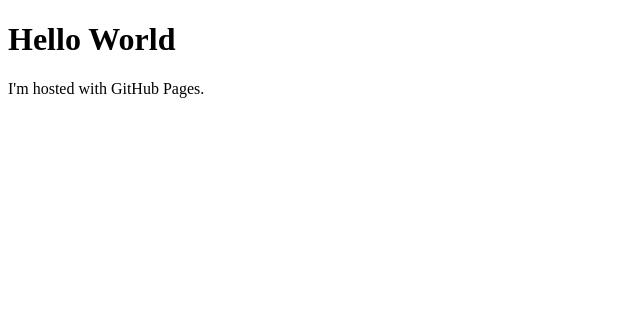
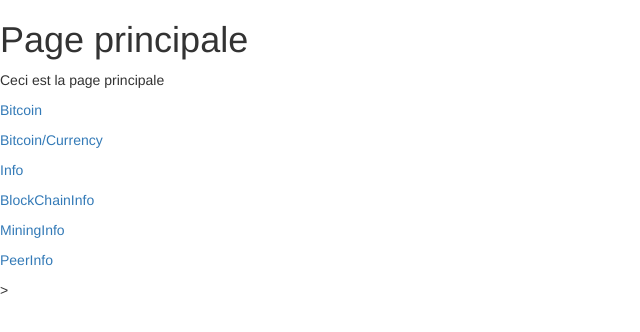
Before and after one commit to laurebudanderusse/othmanwtrls.github.io, a plain HTML site: page index.html in a window 1280 px wide. Shown: the whole page, without its empty margins (0-640 px from the left). Drawn offline with nearby package versions, Linux system fonts and the light colour scheme.

Commit message:
Update index.html

```diff
--- a/index.html
+++ b/index.html
@@ -1,7 +1,29 @@
-<!DOCTYPE html>
 <html>
-<body>
-<h1>Hello World</h1>
-<p>I'm hosted with GitHub Pages.</p>
-</body>
-</html>
+
+  <head>
+	<script type="text/javascript" src="./js/jquery.js"></script>
+
+	<link rel="stylesheet" media="all" type="text/css" href="./styles/design.css"/>
+    <!-- Latest compiled and minified CSS -->
+	<link rel="stylesheet" href="https://maxcdn.bootstrapcdn.com/bootstrap/3.3.7/css/bootstrap.min.css" integrity="sha384-BVYiiSIFeK1dGmJRAkycuHAHRg32OmUcww7on3RYdg4Va+PmSTsz/K68vbdEjh4u" crossorigin="anonymous">
+
+	<!-- Optional theme -->
+	<link rel="stylesheet" href="https://maxcdn.bootstrapcdn.com/bootstrap/3.3.7/css/bootstrap-theme.min.css" integrity="sha384-rHyoN1iRsVXV4nD0JutlnGaslCJuC7uwjduW9SVrLvRYooPp2bWYgmgJQIXwl/Sp" crossorigin="anonymous">
+    <title> Index</title>
+  </head>
+
+  <body>
+   	<h1>Page principale</h1>
+	<div>
+    	<p> Ceci est la page principale </p>
+
+	  <p><a href="./bitcoin">Bitcoin</a></p>
+	  	<p><a href="./bitcoin/currency">Bitcoin/Currency</a></p>
+   	 <p><a href="./WS/info">Info</a></p>
+	 <p><a href="./WS/blockchaininfo">BlockChainInfo</a></p>
+	 <p><a href="./WS/mininginfo">MiningInfo</a></p>
+	 <p><a href="./WS/peerinfo">PeerInfo</a></p>
+	<div>
+  </body>
+
+</html>>
```
